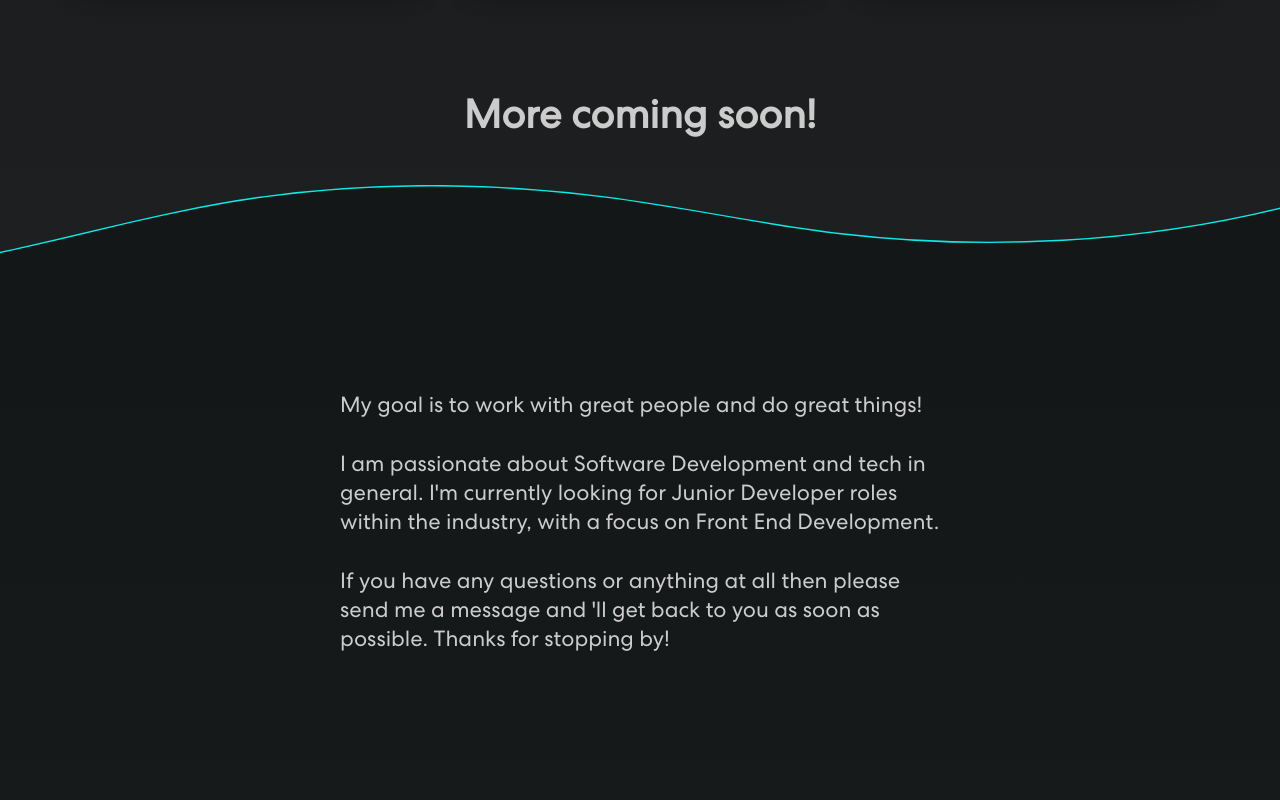
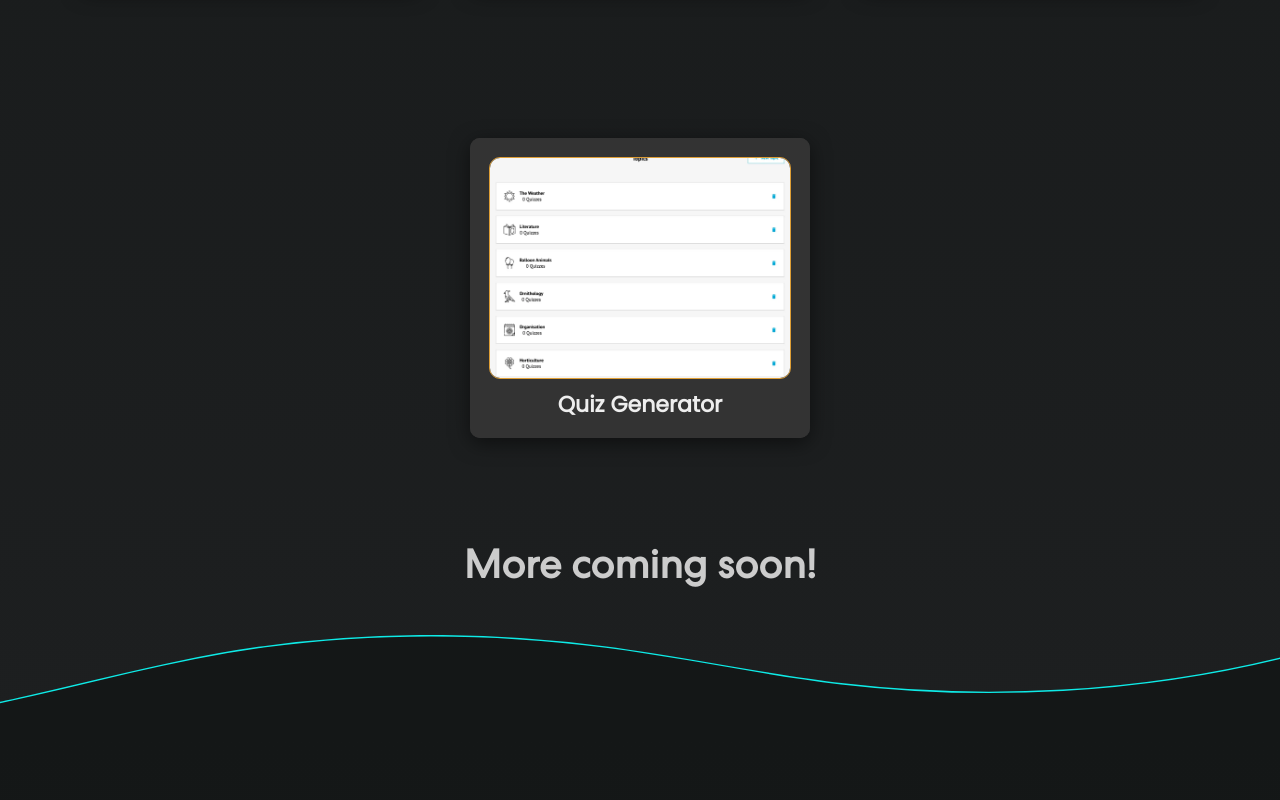
Before and after one commit to benhensor/portfolio, a React (Create React App) app: page / in a window 1280 px wide. Shown: the part 4760-5560 px from the top of the page. Built offline with nearby package versions, Linux system fonts and the light colour scheme.

Commit message:
flashcards project added

```diff
--- a/src/data.js
+++ b/src/data.js
@@ -36,6 +36,7 @@ import audiophileBackground from './assets/img/image-header.jpg';
 import designoBackground from './assets/img/designoBackground.jpg';
 import weatherAppBackground from './assets/img/weather-app.png';
 import jamBackground from './assets/img/jamBackground.webp'
+import flashcardsBackground from './assets/img/flashcards1.webp'
 
 const tech = [
 {
@@ -256,6 +257,15 @@ const projects = [
         description: 'A Playlist Generator powered by the Spotify API.',
         live: 'https://jam-client.vercel.app/',
         code: 'https://github.com/benhensor/jam'
+    },
+    {
+        key: 10,
+        title: 'Quiz Generator',
+        logo: null,
+        image: flashcardsBackground,
+        description: 'A Flashcards app for creating quizzes using React and Redux Toolkit.',
+        live: 'https://codecademy-react.vercel.app/',
+        code: 'https://github.com/benhensor/codecademy-react/tree/main/flashcards'
     }
 ]
 
```
Also changed, not shown: src/assets/img/flashcards1.webp (added).
